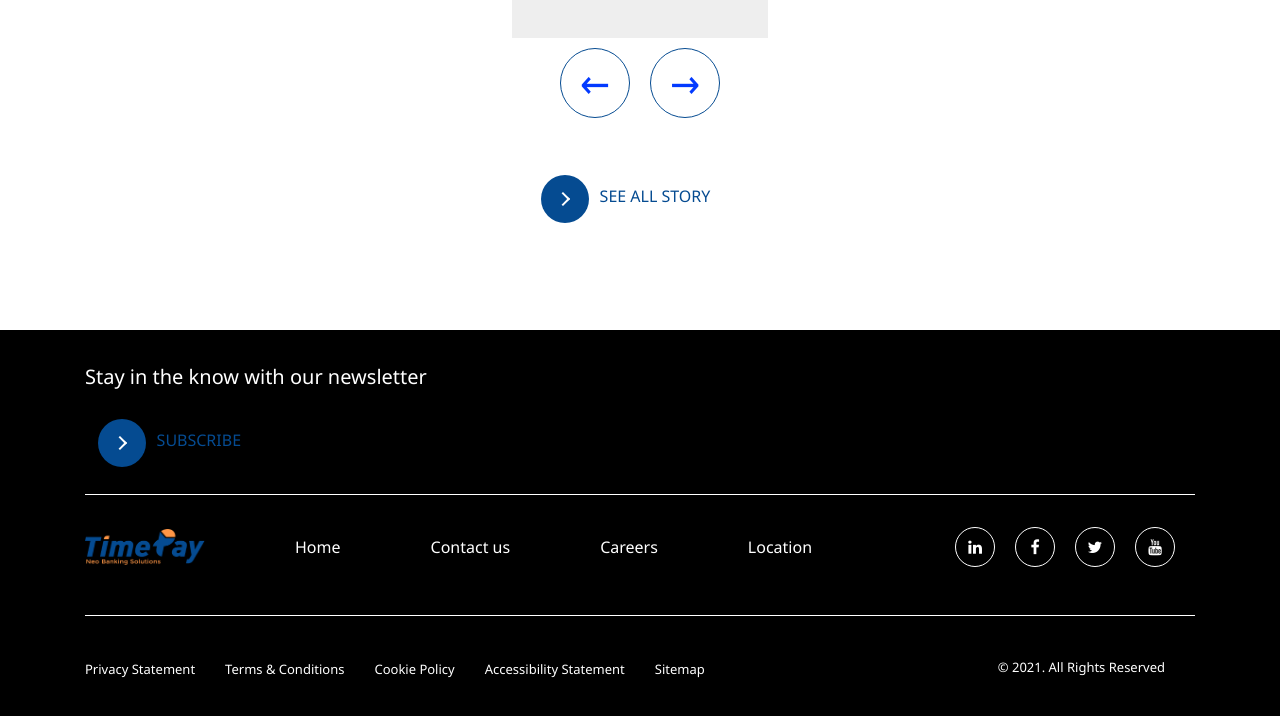
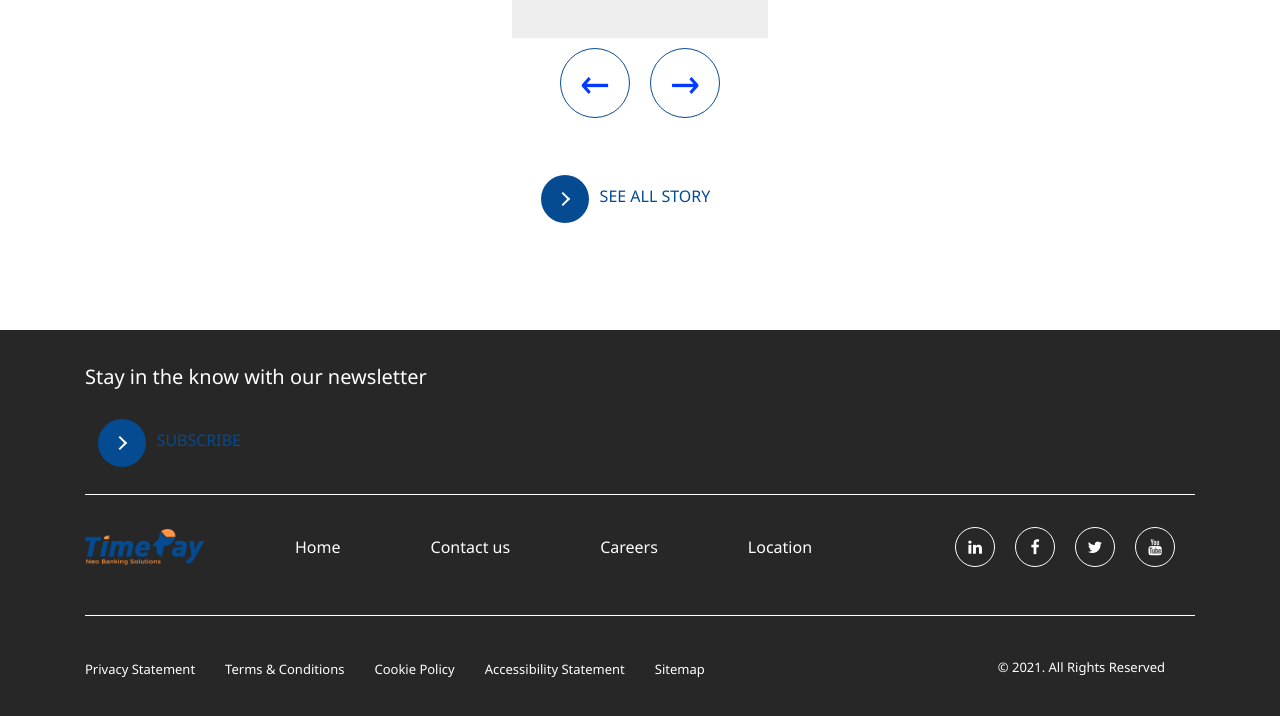
Before and after one commit to prathmesh27/Timepay, a plain HTML site: page index.html in a window 1280 px wide. Shown: the part 4749-5465 px from the top of the page. Drawn offline with nearby package versions, Linux system fonts and the light colour scheme; a script that the page names is missing; a web font is replaced by a local one.

Commit message:
Changes in home page

```diff
--- a/css/style.css
+++ b/css/style.css
@@ -1051,7 +1051,7 @@ button:hover .button-text {
 
 footer{
   padding:  2rem 0;
-  background:   #000;
+  background:   #272727;
 }
 footer p{
   font-size:  20px;
```
